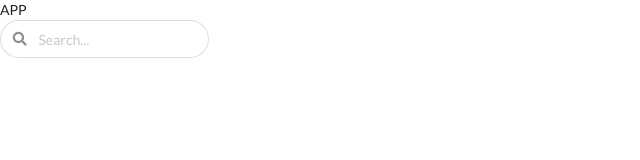
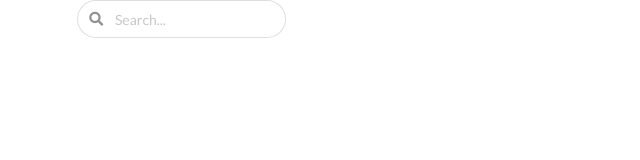
Before and after one commit to MLH-Fellowship/sprint3, a React (Create React App) app in the folder frontend/: page / in a window 1280 px wide. Shown: the top 160 px of the page, without its empty margins (0-640 px from the left). Built offline with nearby package versions, Linux system fonts and the light colour scheme.

Commit message:
Add SearchTerm State from SearchBar to App

```diff
--- a/frontend/src/components/App.js
+++ b/frontend/src/components/App.js
@@ -6,9 +6,11 @@ import SearchResults from './Search/SearchResults';
 
 const App = () => {
 
-        // state for search results as a result of search function
-        const [searchResults, setSearchResults] = useState([]);
+    // state for search results as a result of search function
+    const [searchResults, setSearchResults] = useState([]);
 
+    // state for search term
+    const [searchTerm, setSearchTerm] = useState('');
 
     // function to search for a term (used in SearchBar component)
     // also used to update search results component
@@ -20,9 +22,8 @@ const App = () => {
 
 
     return (
-        <div>
-            APP
-            <SearchBar search={search} />
+        <div className="ui container">
+            <SearchBar searchTerm={searchTerm} setSearchTerm={setSearchTerm} search={search} />
             <SearchResults searchResults={searchResults} />
         </div>
     );
--- a/frontend/src/components/Search/SearchBar.js
+++ b/frontend/src/components/Search/SearchBar.js
@@ -1,8 +1,6 @@
 import React, { useState } from 'react';
 
-const SearchBar = ({ search }) => {
-    // state for search term
-    const [searchTerm, setSearchTerm] = useState('');
+const SearchBar = ({ searchTerm, setSearchTerm, search }) => {
 
     // function for when search is submitted
     const onFormSubmit = event => {
--- a/frontend/src/components/Search/SearchResults.js
+++ b/frontend/src/components/Search/SearchResults.js
@@ -2,8 +2,6 @@ import React from 'react';
 import '../../styles/searchresult.css';
 
 const SearchResults = ({ searchResults }) => {
-    console.log(searchResults[0]);
-    // loop through search results (arrary)
 
     // component styles
     const searchResultStyles = {
@@ -24,6 +22,7 @@ const SearchResults = ({ searchResults }) => {
         },
     };
 
+    // loop through search results (arrary)
     const resultsRendered = searchResults.map(result => {
         const { id, name, artists, duration_ms, album } = result;
         const sep = '| ';
@@ -57,7 +56,7 @@ const SearchResults = ({ searchResults }) => {
 
     return (
         <div>
-            <div className='ui cards'>{resultsRendered}</div>
+            <div className='ui four cards'>{resultsRendered}</div>
         </div>
     );
 };
```
